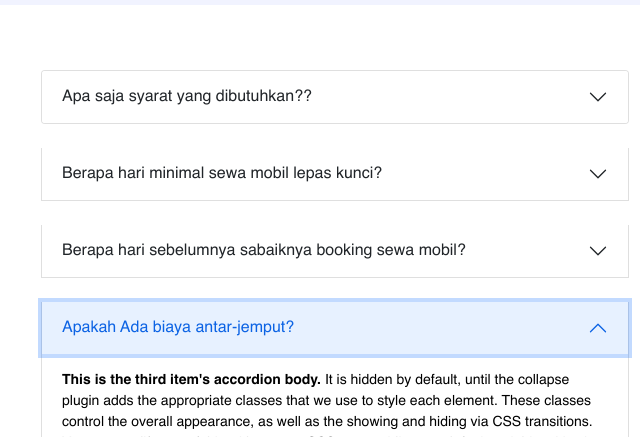
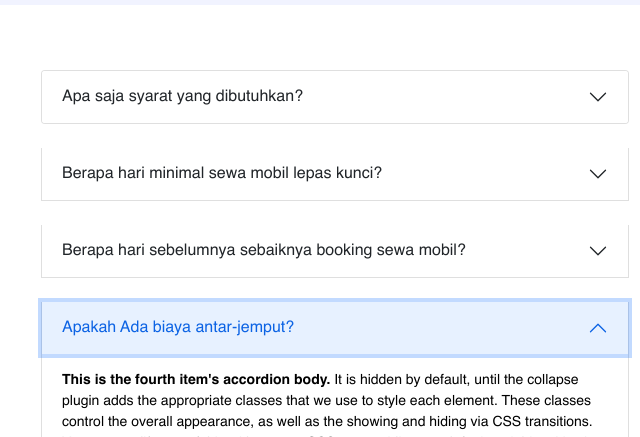
Before and after one commit to eerfunn/binarcarrental-slicing, a plain HTML site: page views/index.html in a window 1280 px wide. Both pictures are taken after a click on the button "Apakah Ada biaya antar-jemput?". Shown: the part 2666-3103 px from the top of the page, 515-1155 px from the left. Drawn offline with nearby package versions, Linux system fonts and the light colour scheme.

Commit message:
recover typo

```diff
--- a/views/index.html
+++ b/views/index.html
@@ -498,7 +498,7 @@
                       aria-expanded="false"
                       aria-controls="collapseOne"
                     >
-                      Apa saja syarat yang dibutuhkan??
+                      Apa saja syarat yang dibutuhkan?
                     </button>
                   </h2>
                   <div
@@ -572,7 +572,7 @@
                     aria-expanded="false"
                     aria-controls="collapseThree"
                   >
-                    Berapa hari sebelumnya sabaiknya booking sewa mobil?
+                    Berapa hari sebelumnya sebaiknya booking sewa mobil?
                   </button>
                 </h2>
                 <div
@@ -618,7 +618,7 @@
                   data-bs-parent="#accordionExample"
                 >
                   <div class="accordion-body">
-                    <strong>This is the third item's accordion body.</strong>
+                    <strong>This is the fourth item's accordion body.</strong>
                     It is hidden by default, until the collapse plugin adds the
                     appropriate classes that we use to style each element. These
                     classes control the overall appearance, as well as the
@@ -654,7 +654,7 @@
                   data-bs-parent="#accordionExample"
                 >
                   <div class="accordion-body">
-                    <strong>This is the third item's accordion body.</strong>
+                    <strong>This is the fifth item's accordion body.</strong>
                     It is hidden by default, until the collapse plugin adds the
                     appropriate classes that we use to style each element. These
                     classes control the overall appearance, as well as the
```
